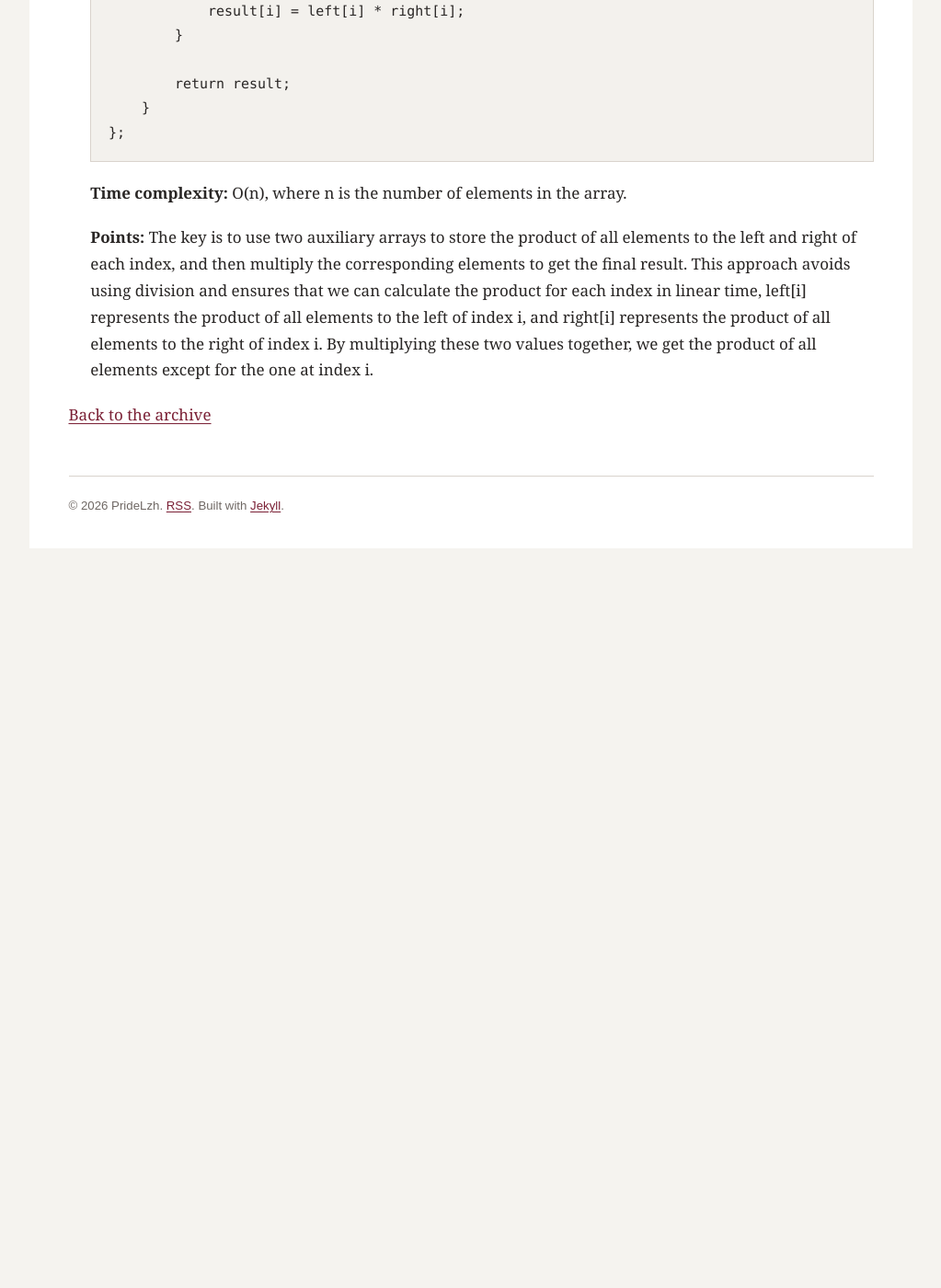
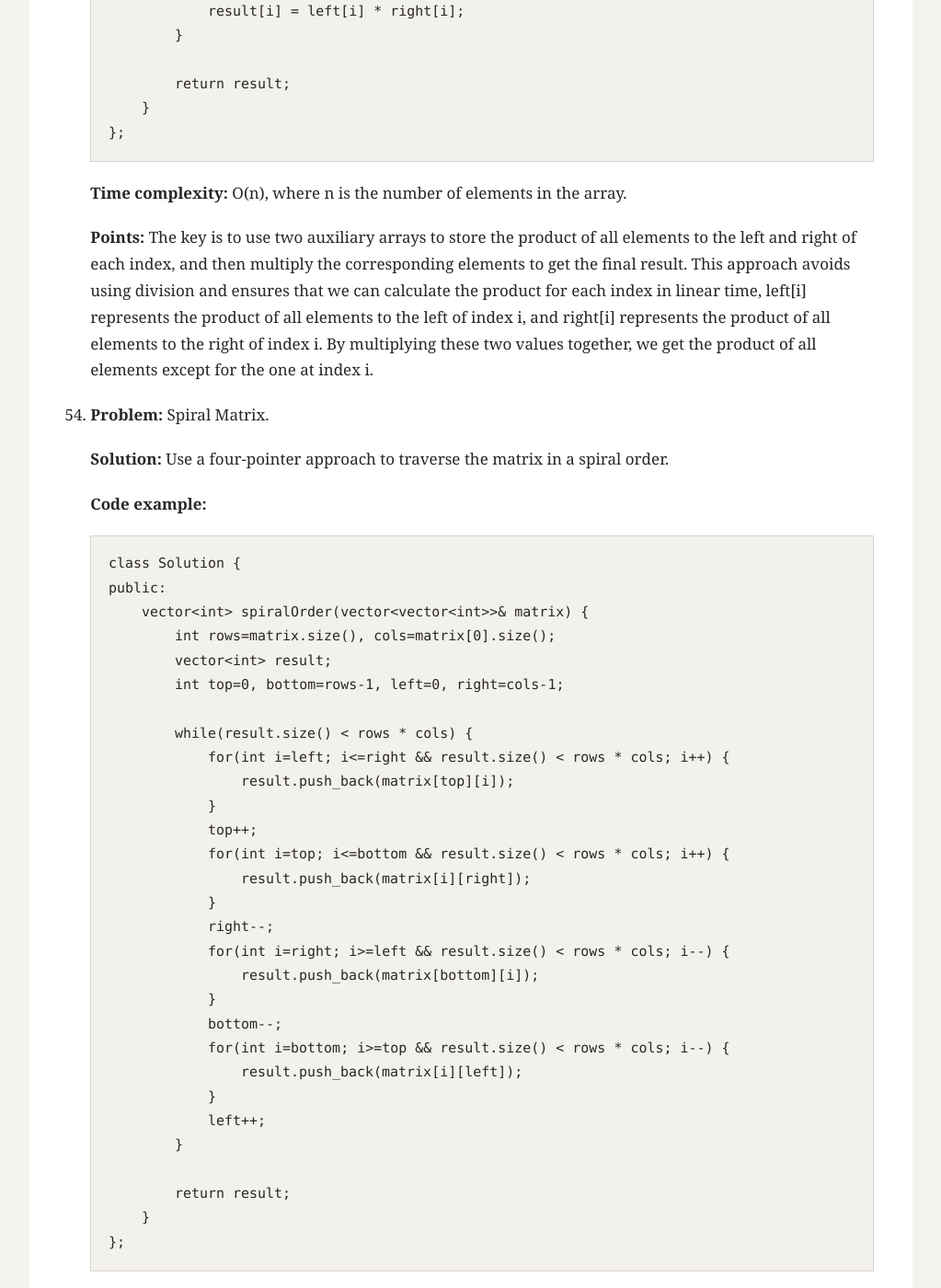
Before and after one commit to pridelzh/pridelzh.github.io, a Jekyll site: the page built from _posts/2026-08-02-record-algorithm-exercise.md, in a window 1280 px wide and 1400 px high, scrolled down 58488 px. Shown: the whole window at 92% size, without its empty margins (128-1151 px from the left). Built offline with Jekyll 4.4.1, drawn with Linux system fonts in a browser that asks for light colours; before the commit the page ends 59118 px from its top, so only the background shows below that; some of the changed text lies outside the part shown.

Commit message:
update 2026-08-02-record-algorithm-exercise.md on 2026/08/18

````diff
--- a/_posts/2026-08-02-record-algorithm-exercise.md
+++ b/_posts/2026-08-02-record-algorithm-exercise.md
@@ -2043,3 +2043,44 @@ excerpt: "A record of traditional algorithm exercises."
     **Time complexity:** O(n), where n is the number of elements in the array.
 
     **Points:** The key is to use two auxiliary arrays to store the product of all elements to the left and right of each index, and then multiply the corresponding elements to get the final result. This approach avoids using division and ensures that we can calculate the product for each index in linear time, left[i] represents the product of all elements to the left of index i, and right[i] represents the product of all elements to the right of index i. By multiplying these two values together, we get the product of all elements except for the one at index i.
+
+54. **Problem:** Spiral Matrix.
+
+    **Solution:** Use a four-pointer approach to traverse the matrix in a spiral order.
+
+    **Code example:**
+    ```cpp
+    class Solution {
+    public:
+        vector<int> spiralOrder(vector<vector<int>>& matrix) {
+            int rows=matrix.size(), cols=matrix[0].size();
+            vector<int> result;
+            int top=0, bottom=rows-1, left=0, right=cols-1;
+
+            while(result.size() < rows * cols) {
+                for(int i=left; i<=right && result.size() < rows * cols; i++) {
+                    result.push_back(matrix[top][i]);
+                }
+                top++;
+                for(int i=top; i<=bottom && result.size() < rows * cols; i++) {
+                    result.push_back(matrix[i][right]);
+                }
+                right--;
+                for(int i=right; i>=left && result.size() < rows * cols; i--) {
+                    result.push_back(matrix[bottom][i]);
+                }
+                bottom--;
+                for(int i=bottom; i>=top && result.size() < rows * cols; i--) {
+                    result.push_back(matrix[i][left]);
+                }
+                left++;
+            }
+
+            return result;
+        }
+    };
+    ```
+
+    **Time complexity:** O(m * n), where m is the number of rows and n is the number of columns in the matrix.
+
+    **Points:** The key is to use four pointers to keep track of the boundaries of the current layer being traversed, and update these pointers as we complete each layer of the spiral traversal, ensuring that we cover all elements in the matrix without repetition. The four pointers (top, bottom, left, right) define the current boundaries of the spiral traversal, and we adjust them after completing each direction of movement (right, down, left, up) to move inward to the next layer of the spiral.
````
